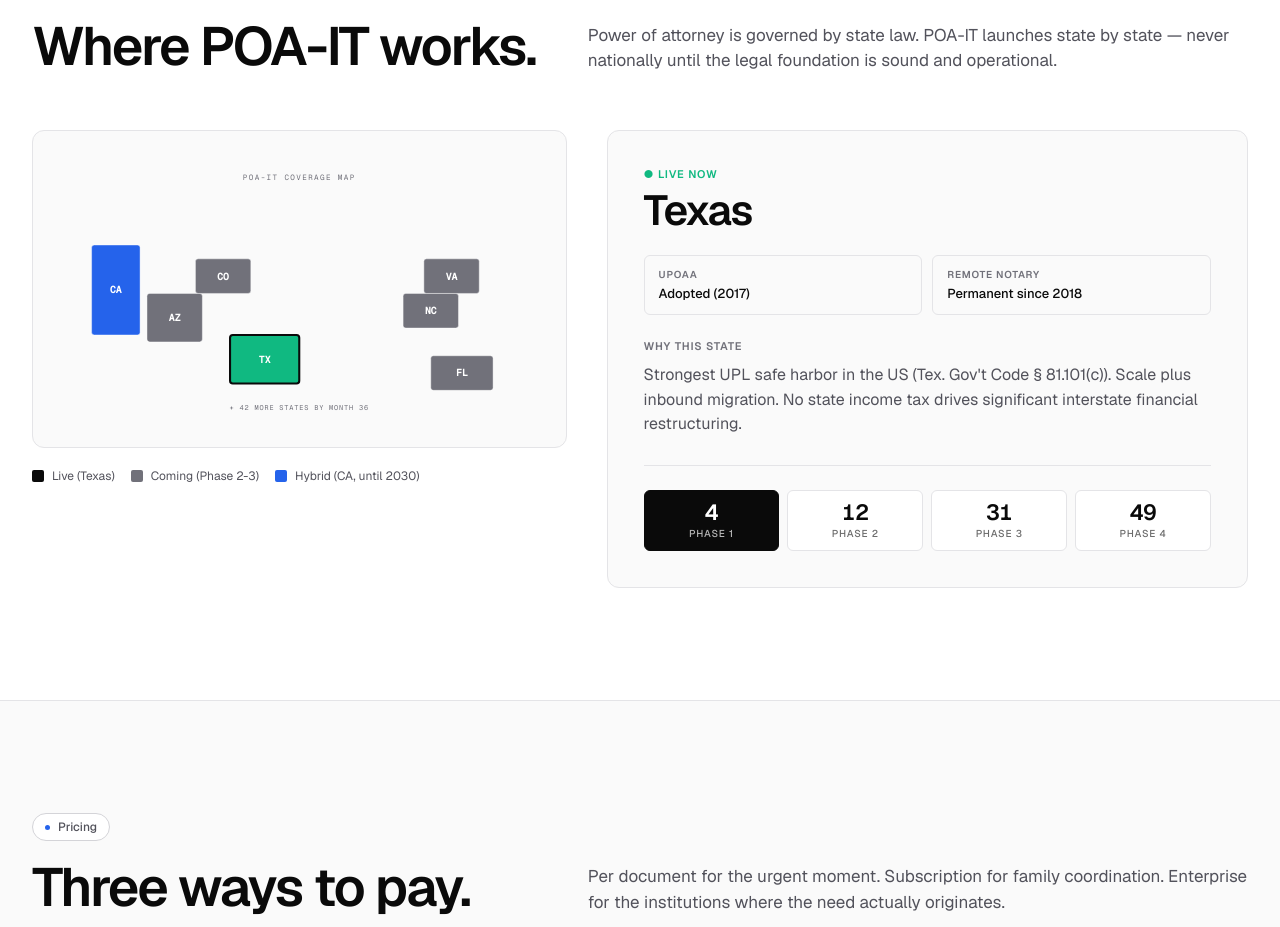
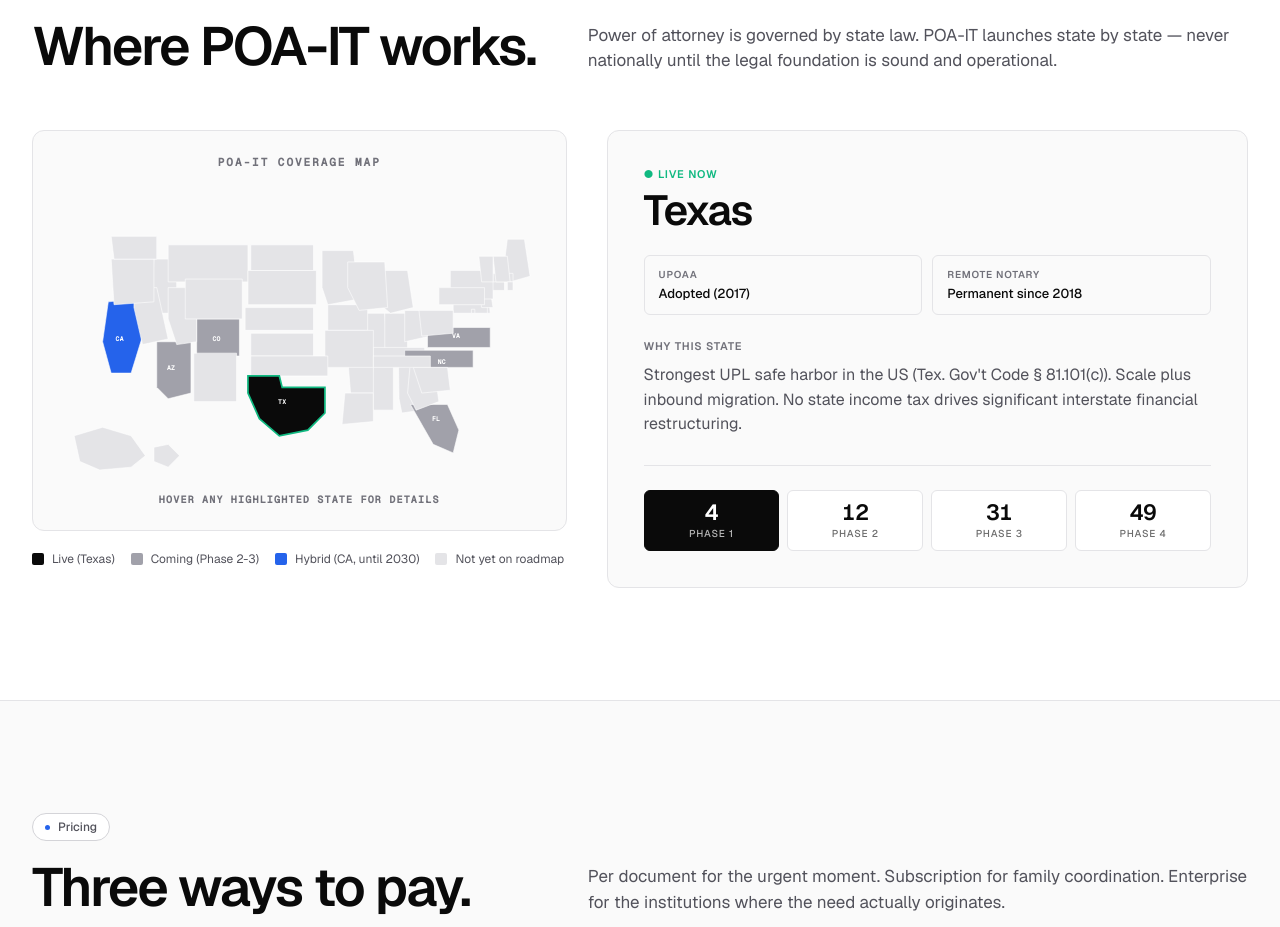
Before and after one commit to skoodog/poa-it, a Next.js app: page / in a window 1280 px wide. Shown: the part 3389-4316 px from the top of the page. Built offline with nearby package versions, Linux system fonts and the light colour scheme.

Commit message:
Replace box-grid coverage map with real geographic US SVG

```diff
--- a/components/PoaItSite.jsx
+++ b/components/PoaItSite.jsx
@@ -6,6 +6,7 @@
   Stethoscope, Building2, Briefcase, Heart, ChevronRight,
   RefreshCw, Hospital, Landmark, HandCoins, Search, AlertCircle, Shield,
 } from "lucide-react";
+import { US_STATES, US_STATE_CODES } from "../lib/data/usStatePaths";
 
 /* ============================================
    PALETTE — modern minimalist, lawyer mindset
@@ -701,8 +702,9 @@
           <USMap states={STATES} activeIdx={idx} setIdx={setIdx} />
           <div style={{ display: "flex", flexWrap: "wrap", gap: 16, marginTop: 20 }}>
             <Legend swatch={INK} label="Live (Texas)" />
-            <Legend swatch={INK_40} label="Coming (Phase 2-3)" />
+            <Legend swatch="#A1A1AA" label="Coming (Phase 2-3)" />
             <Legend swatch={ACCENT} label="Hybrid (CA, until 2030)" />
+            <Legend swatch="#E4E4E7" label="Not yet on roadmap" />
           </div>
         </div>
 
@@ -763,43 +765,94 @@
 }
 
 function USMap({ states, activeIdx, setIdx }) {
-  const positions = {
-    FL: { x: 540, y: 290, w: 90, h: 50 },
-    TX: { x: 250, y: 260, w: 100, h: 70 },
-    AZ: { x: 130, y: 200, w: 80, h: 70 },
-    NC: { x: 500, y: 200, w: 80, h: 50 },
-    CO: { x: 200, y: 150, w: 80, h: 50 },
-    VA: { x: 530, y: 150, w: 80, h: 50 },
-    CA: { x: 50, y: 130, w: 70, h: 130 },
+  // Build a lookup: state-code → status info from the STATES roadmap array
+  const stateMeta = {};
+  states.forEach((s, i) => {
+    stateMeta[s.code] = { ...s, idx: i };
+  });
+
+  // Color resolution per state. States in the roadmap (live/soon/hybrid) get
+  // tier-specific colors. All other 44 states get the neutral "not yet" color.
+  const colorFor = (code) => {
+    const meta = stateMeta[code];
+    if (!meta) return "#E4E4E7"; // Not in roadmap — pale gray
+    if (meta.status === "live") return INK;
+    if (meta.status === "hybrid") return ACCENT;
+    if (meta.status === "soon") return "#A1A1AA"; // Phase 2-3 medium gray
+    return "#E4E4E7";
   };
+
+  // Returns the human-readable status tier for hover tooltip
+  const tierLabelFor = (code) => {
+    const meta = stateMeta[code];
+    if (!meta) return "Not yet on roadmap";
+    if (meta.status === "live") return "Live now";
+    if (meta.status === "hybrid") return `Hybrid · ${meta.ron}`;
+    if (meta.status === "soon") return `Coming · Phase ${meta.phase}`;
+    return "Not yet on roadmap";
+  };
+
   return (
-    <div style={{ background: PAPER_2, border: `1px solid ${LINE}`, borderRadius: 12, padding: 24 }}>
-      <svg viewBox="0 0 700 380" style={{ width: "100%", height: "auto" }}>
-        <text x="350" y="36" textAnchor="middle" fontSize="11" fill={INK_40} fontFamily="Geist Mono, monospace" letterSpacing="0.18em">
-          POA-IT COVERAGE MAP
-        </text>
-        {states.map((s, i) => {
-          const p = positions[s.code];
-          if (!p) return null;
-          const isActive = i === activeIdx;
-          let fill = s.status === "live" ? INK : s.status === "hybrid" ? ACCENT : INK_40;
-          if (isActive) fill = LIVE_GREEN;
+    <div style={{ background: PAPER_2, border: `1px solid ${LINE}`, borderRadius: 12, padding: 24, position: "relative" }}>
+      <div style={{
+        fontSize: 11, fontFamily: "Geist Mono, monospace", letterSpacing: "0.18em",
+        textTransform: "uppercase", color: INK_40, fontWeight: 600,
+        textAlign: "center", marginBottom: 16,
+      }}>
+        POA-IT Coverage Map
+      </div>
+
+      <svg viewBox="0 0 850 520" style={{ width: "100%", height: "auto", display: "block" }}>
+        {US_STATE_CODES.map((code) => {
+          const state = US_STATES[code];
+          const fill = colorFor(code);
+          const meta = stateMeta[code];
+          const isInRoadmap = !!meta;
+          const isActive = meta && meta.idx === activeIdx;
+          const c = state.center;
+
           return (
-            <g key={s.code} style={{ cursor: "pointer" }} onClick={() => setIdx(i)}>
-              <rect x={p.x} y={p.y} width={p.w} height={p.h} fill={fill} rx="4"
-                stroke={isActive ? INK : "rgba(255,255,255,0.6)"} strokeWidth={isActive ? 3 : 1} />
-              <text x={p.x + p.w / 2} y={p.y + p.h / 2 + 5} textAnchor="middle"
-                fontSize="14" fontFamily="Geist Mono, monospace" fontWeight="600"
-                fill={PAPER} style={{ pointerEvents: "none" }}>
-                {s.code}
-              </text>
+            <g
+              key={code}
+              style={{ cursor: isInRoadmap ? "pointer" : "default" }}
+              onMouseEnter={() => isInRoadmap && setIdx(meta.idx)}
+              onClick={() => isInRoadmap && setIdx(meta.idx)}
+            >
+              <title>{`${state.name} — ${tierLabelFor(code)}`}</title>
+              <path
+                d={state.d}
+                fill={fill}
+                stroke={isActive ? LIVE_GREEN : PAPER}
+                strokeWidth={isActive ? 3 : 1}
+                style={{ transition: "all 0.15s ease" }}
+              />
+              {/* Label on roadmap states only — keeps the map clean */}
+              {isInRoadmap && (
+                <text
+                  x={c[0]}
+                  y={c[1] + 4}
+                  textAnchor="middle"
+                  fontSize="11"
+                  fontFamily="Geist Mono, monospace"
+                  fontWeight="700"
+                  fill={meta.status === "soon" ? "#FFFFFF" : PAPER}
+                  style={{ pointerEvents: "none", letterSpacing: "0.05em" }}
+                >
+                  {code}
+                </text>
+              )}
             </g>
           );
         })}
-        <text x="350" y="368" textAnchor="middle" fontSize="10" fill={INK_40} fontFamily="Geist Mono, monospace" letterSpacing="0.12em">
-          + 42 MORE STATES BY MONTH 36
-        </text>
       </svg>
+
+      <div style={{
+        fontSize: 10, fontFamily: "Geist Mono, monospace", letterSpacing: "0.12em",
+        textTransform: "uppercase", color: INK_40, fontWeight: 600,
+        textAlign: "center", marginTop: 12,
+      }}>
+        Hover any highlighted state for details
+      </div>
     </div>
   );
 }
```
Also changed, not shown: lib/data/usStatePaths.js (added).
